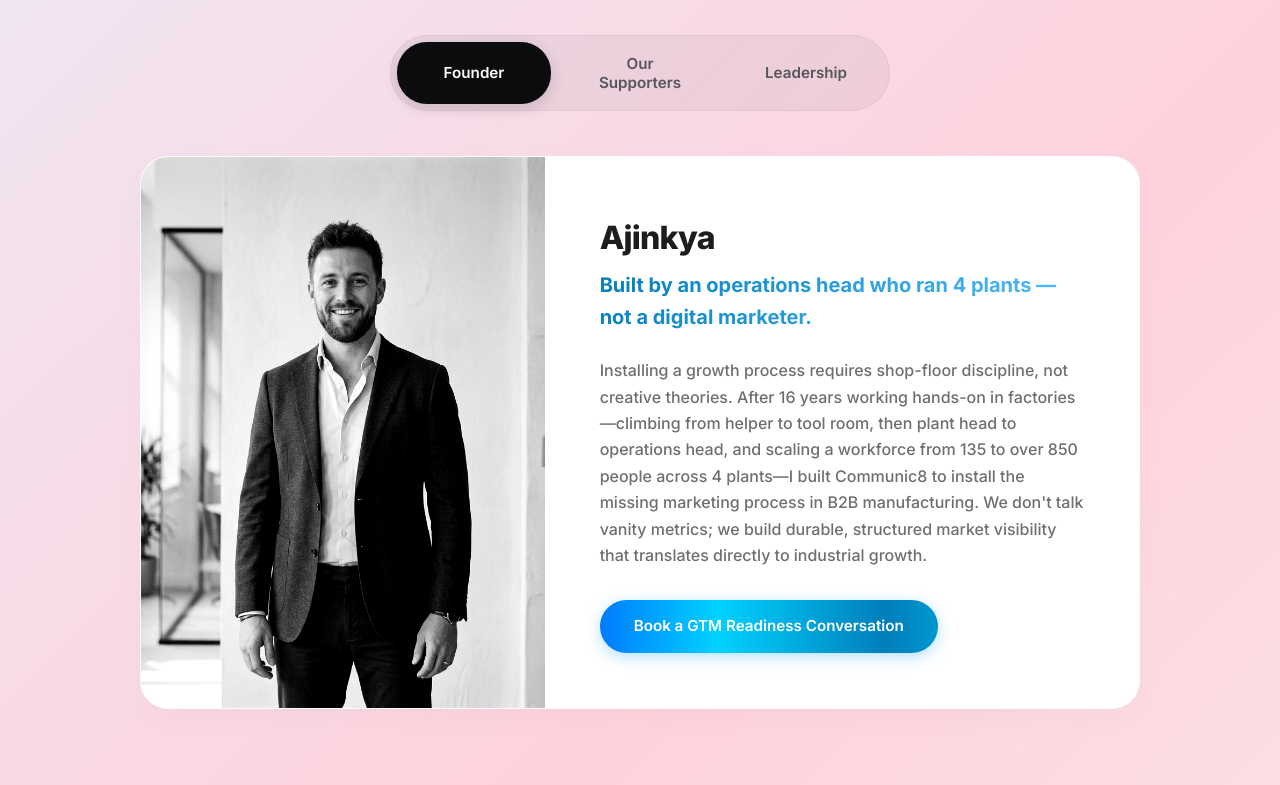
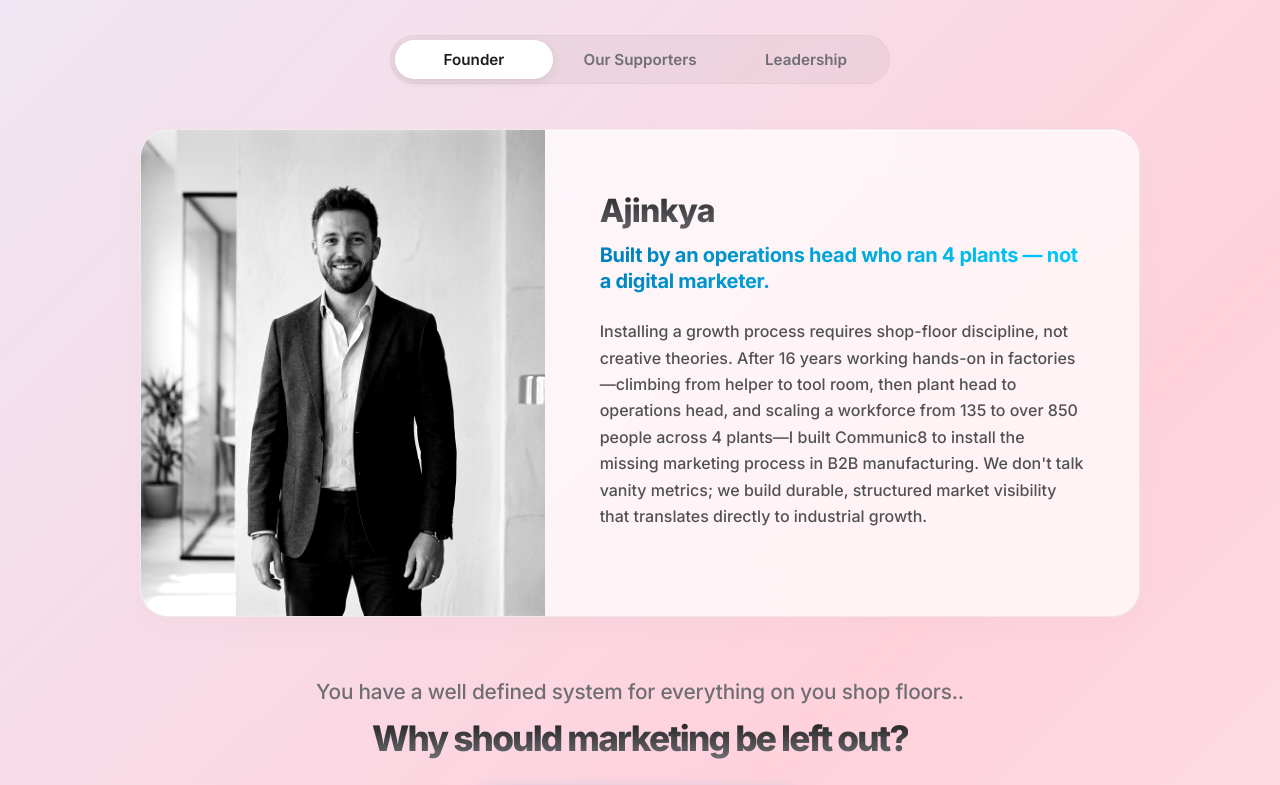
Before and after one commit to ajinkya-modse/communic8, a Next.js app: page / in a window 1280 px wide. Shown: the part 6520-7305 px from the top of the page. Built offline with nearby package versions, Linux system fonts and the light colour scheme.

Commit message:
founder's section updated

```diff
--- a/app/globals.css
+++ b/app/globals.css
@@ -1110,15 +1110,23 @@ a {
 }
 
 .bio-card {
-  background: #ffffff;
+  background: rgba(255, 255, 255, 0.72);
   border-radius: 28px;
   overflow: hidden;
   max-width: 1000px;
   margin: 0 auto;
   display: flex;
   align-items: stretch;
-  box-shadow: 0 10px 35px rgba(0,0,0,0.025);
-  border: 1px solid rgba(0,0,0,0.015);
+  box-shadow: 0 1px 0 rgba(255, 255, 255, 0.8) inset, 0 10px 35px rgba(0,0,0,0.025);
+  border: 1px solid rgba(0,0,0,0.05);
+  backdrop-filter: blur(20px);
+  -webkit-backdrop-filter: blur(20px);
+  transition: all 0.4s cubic-bezier(0.16, 1, 0.3, 1);
+}
+
+.bio-card:hover {
+  transform: translateY(-4px);
+  box-shadow: 0 1px 0 rgba(255, 255, 255, 0.8) inset, 0 25px 50px rgba(0, 0, 0, 0.08);
 }
 
 .bio-img-container {
@@ -1153,7 +1161,11 @@ a {
 .bio-name {
   font-size: 2rem;
   font-weight: 800;
-  color: #1d1d1f;
+  background: linear-gradient(180deg, #1d1d1f 0%, #6e6e73 100%);
+  -webkit-background-clip: text;
+  -webkit-text-fill-color: transparent;
+  background-clip: text;
+  text-fill-color: transparent;
   margin-bottom: 6px;
   letter-spacing: -0.8px;
 }
@@ -1163,15 +1175,19 @@ a {
   font-size: 1.25rem;
   margin-bottom: 24px;
   font-weight: 700;
-  background: var(--gradient-blue-text);
+  background: linear-gradient(135deg, #007ebb 0%, #00d2ff 100%);
   -webkit-background-clip: text;
   -webkit-text-fill-color: transparent;
+  background-clip: text;
+  text-fill-color: transparent;
   display: inline-block;
+  letter-spacing: -0.3px;
+  line-height: 1.3;
 }
 
 .bio-description {
   font-size: 1rem;
-  color: #6e6e73;
+  color: #515154;
   font-weight: 500;
   line-height: 1.65;
   margin-bottom: 32px;
@@ -1179,10 +1195,11 @@ a {
 
 .btn-consultation {
   display: inline-block;
-  align-self: flex-start;
+  align-self: center;
   background: linear-gradient(to right, #007ebb 0%, #00d2ff 25%, #0055ff 50%, #00d2ff 75%, #007ebb 100%);
   background-size: 200% auto;
   color: #ffffff;
+  border: none;
   border-radius: 30px;
   padding: 14px 34px;
   font-size: 0.95rem;
@@ -1199,60 +1216,99 @@ a {
   filter: brightness(1.1);
 }
 
+.bio-outro {
+  text-align: center;
+  margin-top: 60px;
+  display: flex;
+  flex-direction: column;
+  align-items: center;
+  gap: 12px;
+}
+
+.bio-outro-sub {
+  font-family: var(--font-family-base);
+  font-size: 1.3rem;
+  font-weight: 500;
+  color: #6e6e73;
+  margin: 0;
+  letter-spacing: -0.2px;
+  line-height: 1.4;
+}
+
+.bio-outro-headline {
+  font-family: var(--font-family-base);
+  font-size: 2.2rem;
+  font-weight: 800;
+  background: linear-gradient(180deg, #1d1d1f 0%, #6e6e73 100%);
+  -webkit-background-clip: text;
+  -webkit-text-fill-color: transparent;
+  background-clip: text;
+  text-fill-color: transparent;
+  margin: 0 0 16px 0;
+  letter-spacing: -1.8px;
+  line-height: 1.15;
+}
+
 /* Bio Tabs & Grid Styles */
 .bio-tabs-container {
   display: flex;
   justify-content: center;
-  gap: 12px;
+  gap: 8px;
   margin-bottom: 45px;
   max-width: 500px;
   margin-left: auto;
   margin-right: auto;
-  background: rgba(28, 28, 34, 0.05);
-  padding: 6px;
+  background: rgba(0, 0, 0, 0.04);
+  padding: 4px;
   border-radius: 40px;
-  border: 1px solid rgba(0, 0, 0, 0.05);
+  border: 1px solid rgba(0, 0, 0, 0.03);
 }
 
 .bio-tab-btn {
   flex: 1;
   background: transparent;
   border: none;
-  padding: 12px 24px;
+  padding: 10px 20px;
   font-size: 0.95rem;
   font-weight: 600;
-  color: #55555c;
-  border-radius: 30px;
+  color: #6e6e73;
+  border-radius: 36px;
   cursor: pointer;
-  transition: all 0.3s cubic-bezier(0.25, 0.8, 0.25, 1);
+  transition: all 0.25s cubic-bezier(0.25, 0.8, 0.25, 1);
   font-family: 'Inter', sans-serif;
 }
 
 .bio-tab-btn:hover {
-  color: #0c0c0e;
+  color: #1d1d1f;
 }
 
 .bio-tab-btn.active {
-  background: #0c0c0e;
-  color: #ffffff;
-  box-shadow: 0 4px 15px rgba(12, 12, 14, 0.15);
+  background: #ffffff;
+  color: #1d1d1f;
+  box-shadow: 0 3px 12px rgba(0, 0, 0, 0.08);
 }
 
 /* Grid for supporters and leadership */
 .supporters-grid-container {
-  background: #ffffff;
+  background: rgba(255, 255, 255, 0.72);
   border-radius: 28px;
   max-width: 1000px;
   margin: 0 auto;
   padding: 50px 40px;
-  box-shadow: 0 10px 35px rgba(0,0,0,0.025);
-  border: 1px solid rgba(0,0,0,0.015);
+  box-shadow: 0 1px 0 rgba(255, 255, 255, 0.8) inset, 0 10px 35px rgba(0,0,0,0.025);
+  border: 1px solid rgba(0,0,0,0.05);
+  backdrop-filter: blur(20px);
+  -webkit-backdrop-filter: blur(20px);
 }
 
 .section-tab-title {
   font-size: 1.8rem;
   font-weight: 800;
-  color: #0c0c0e;
+  background: linear-gradient(180deg, #1d1d1f 0%, #6e6e73 100%);
+  -webkit-background-clip: text;
+  -webkit-text-fill-color: transparent;
+  background-clip: text;
+  text-fill-color: transparent;
   margin-bottom: 35px;
   text-align: center;
   letter-spacing: -0.5px;
@@ -1276,18 +1332,19 @@ a {
   flex-direction: column;
   align-items: center;
   text-align: center;
-  background: #fdfdfd;
-  border: 1px solid rgba(0, 0, 0, 0.03);
+  background: rgba(255, 255, 255, 0.6);
+  border: 1px solid rgba(0, 0, 0, 0.04);
   padding: 24px;
   border-radius: 20px;
+  box-shadow: 0 4px 15px rgba(0, 0, 0, 0.01);
   transition: all 0.4s cubic-bezier(0.25, 0.8, 0.25, 1);
 }
 
 .supporter-card:hover {
-  transform: translateY(-8px);
-  box-shadow: 0 12px 28px rgba(0,0,0,0.05);
-  background: #ffffff;
-  border-color: rgba(199, 42, 84, 0.15);
+  transform: translateY(-6px);
+  box-shadow: 0 10px 30px rgba(0, 0, 0, 0.05);
+  background: rgba(255, 255, 255, 0.95);
+  border-color: rgba(235, 51, 96, 0.2);
 }
 
 .supporter-img-container {
@@ -1302,7 +1359,7 @@ a {
 }
 
 .supporter-card:hover .supporter-img-container {
-  border-color: #c72a54;
+  border-color: #eb3360;
   transform: scale(1.03);
 }
 
@@ -1315,7 +1372,7 @@ a {
 .supporter-name {
   font-size: 1.05rem;
   font-weight: 700;
-  color: #0c0c0e;
+  color: #1d1d1f;
   margin: 0 0 6px 0;
   letter-spacing: -0.2px;
 }
@@ -1323,7 +1380,7 @@ a {
 .supporter-title {
   font-size: 0.85rem;
   font-weight: 500;
-  color: #c72a54;
+  color: #eb3360;
   margin: 0;
 }
 
--- a/app/page.js
+++ b/app/page.js
@@ -1600,6 +1600,7 @@ export default function Home() {
           </div>
 
           {activeBioTab === "founder" && (
+            <>
               <div className="bio-card tab-content-animate">
                 <div className="bio-img-container">
                   <img src="/assets/team_portrait.jpg" alt="Ajinkya — Founder of Communic8" className="bio-img" />
@@ -1610,9 +1611,14 @@ export default function Home() {
                   <p className="bio-description">
                     Installing a growth process requires shop-floor discipline, not creative theories. After 16 years working hands-on in factories—climbing from helper to tool room, then plant head to operations head, and scaling a workforce from 135 to over 850 people across 4 plants—I built Communic8 to install the missing marketing process in B2B manufacturing. We don't talk vanity metrics; we build durable, structured market visibility that translates directly to industrial growth.
                   </p>
+                </div>
+              </div>
+              <div className="bio-outro tab-content-animate">
+                <p className="bio-outro-sub">You have a well defined system for everything on you shop floors..</p>
+                <h4 className="bio-outro-headline">Why should marketing be left out?</h4>
                 <a href="#consultation" className="btn-consultation">Book a GTM Readiness Conversation</a>
               </div>
-            </div>
+            </>
           )}
 
           {activeBioTab === "supporters" && (
```
Lines whose indentation alone changed are shown as unchanged.
